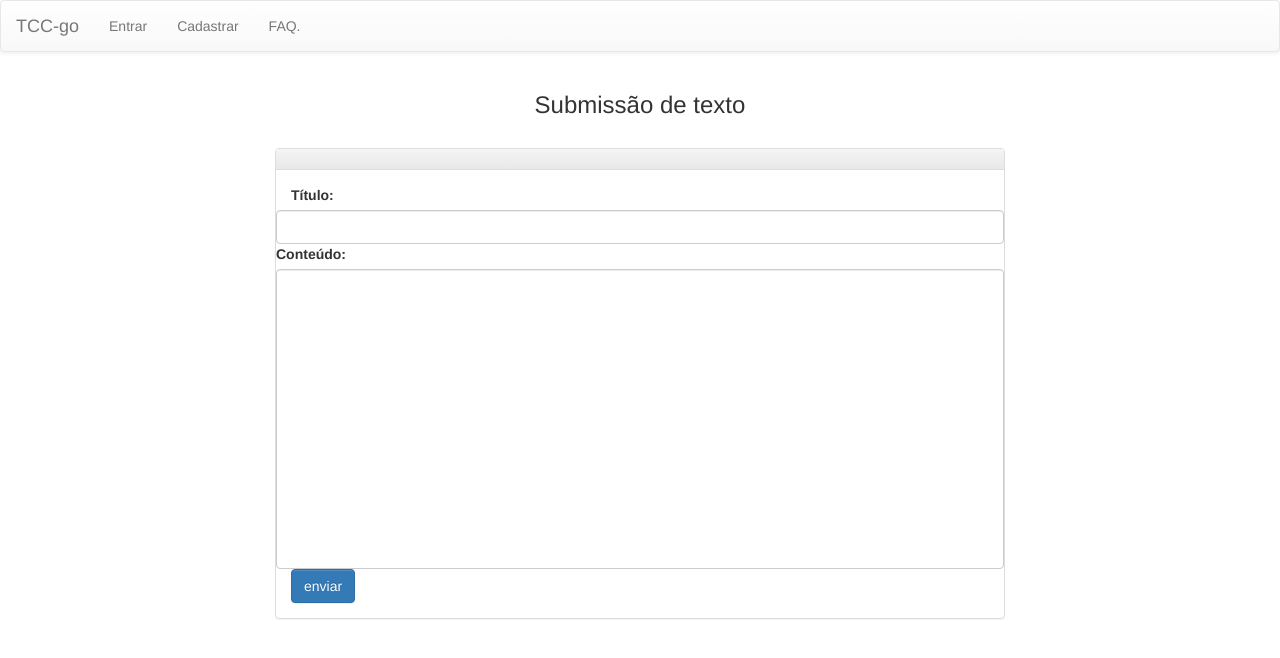
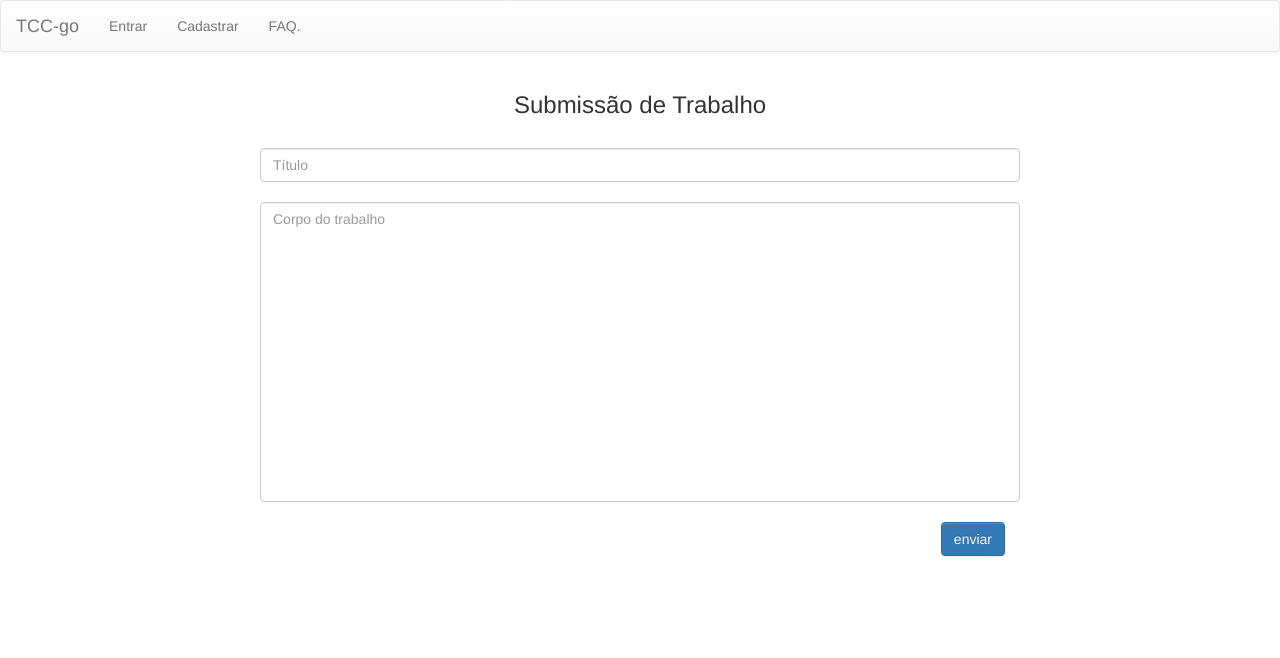
Before and after one commit to arleyribeiro/TCCgo, a Django app: template TCCgo/TCCgo/apps/text/templates/submit.html in a window 1280 px wide. Shown: the top 658 px of the page. Run offline with Django 3.2, Linux system fonts and the light colour scheme; the template is opened without the code that fills it, so the values that code supplies are empty; some libraries are stand-ins or nearby versions.

Commit message:
submissão de texto

```diff
--- a/TCCgo/TCCgo/apps/text/templates/submit.html
+++ b/TCCgo/TCCgo/apps/text/templates/submit.html
@@ -9,7 +9,7 @@
     <div class="row">
       <div class="row" >
         <div class="col-md-8 col-md-offset-2" style="text-align: center">
-          <h3>Submissão de texto </h3>
+          <h3>Submissão de Trabalho </h3>
           <br />
         </div>
       </div>
@@ -17,25 +17,27 @@
 
     <form  method="post" action="{% url 'text:submit' %}" id="new-text-form" class="col-md-8 col-md-offset-2">
       {% csrf_token %}
-      <div class="panel panel-default">
+    <!--  <div class="panel panel-default">
         <div class="panel-heading"> </div>
-        <div class="panel-body">
+        <div class="panel-body"> -->
           <div class="row">
-            <div class="col-md-2">
-              <label for="text_title">Título: </label>
-            </div>
-              <input  class="form-control" id="title_input" type="text" name="text_title" ng-model="text.title" >
+            <!--
+            <div class="col-md-2">  <label for="text_title">Título: </label>  </div>
+          -->
+              <input  class="form-control" id="title_input" type="text" name="text_title" ng-model="text.title" required placeholder="Título">
           </div>
+            <br />
           <div class="row">
+            <!--
             <label for="text_content">Conteúdo: </label>
-            <textarea class="form-control" id="content_input" name="text_content" style="resize: none; height: 300px" ng-model="text.content" > </textarea>
+          -->
+            <textarea class="form-control" id="content_input" name="text_content" style="resize: none; height: 300px" ng-model="text.content" required placeholder="Corpo do trabalho"> </textarea>
           </div>
-          <button class="btn btn-primary" ng-click="enviar()"> enviar
-
-          </button>
-
-        </div>
-      </div>
+            <br />
+          <button class="btn btn-primary" ng-click="enviar()" style="float: right;"> enviar </button>
+<!--
+</div>
+      </div> -->
     </form>
   </div>
 
@@ -57,7 +59,13 @@ app.controller("textController", function ($scope, $http){
 
   $scope.send = function(){
     $http.post('/text/submit',$scope.text).then(
-      function(response){
+      function(data){
+        var response = data.data;
+        if(response['success'])
+        {
+          alert("Texto cadastrado com sucesso");
+          window.location.reload();
+        }
         //response.data resposta do servidor
       }
     );
--- a/TCCgo/TCCgo/apps/text/views.py
+++ b/TCCgo/TCCgo/apps/text/views.py
@@ -22,6 +22,6 @@ def submit_text(request):
 	text_controller = TextController()
 	status = text_controller.request_create(request)
 	if status == 200:
-		return HttpResponse('Sucesso')
+		return JsonResponse({'success':True, 'url':'127.0.0.1:8000'}, safe=False)
 	else:
-		return HttpResponse('Falha views.py')
+		return HttpResponseRedirect("/")
--- a/TCCgo/templates/base.html
+++ b/TCCgo/templates/base.html
@@ -34,10 +34,19 @@
               <li><a href="{% url 'authentication:register' %}">Cadastrar</a></li>
             {%endif%}
             {% if user.is_authenticated %}
-              <li><a href="{% url 'text:submit_page' %}">Submeter novo texto</a></li>
               <li><a href="#">Análisar</a></li>
               <li><a href="#">Relatórios</a></li>
               <li><a href="{% url 'rules:rules_list' %}">Regras</a></li>
+              <li class="dropdown">
+                <a href="#" class="dropdown-toggle" data-toggle="dropdown" role="button" aria-haspopup="true" aria-expanded="false"> Trabalhos <span class="caret"></span></a>
+                <ul class="dropdown-menu">
+                  <li><a href="{% url 'text:submit_page' %}">Submeter trabalho</a></li>
+                  <li><a href="#">Consultar Trabalhos</a></li>
+                  <li role="separator" class="divider"></li>
+                  <!--li class="dropdown-header">Nav header</li-->
+                  <li><a href="#">Contribuir</a></li>
+                </ul>
+              </li>
             {% endif %}
               <li><a href="{% url 'faqs:faqs' %}">FAQ.</a></li>
           </ul>
```
Also changed, not shown: TCCgo/TCCgo/apps/text/controller.py (+15 -10 lines).
